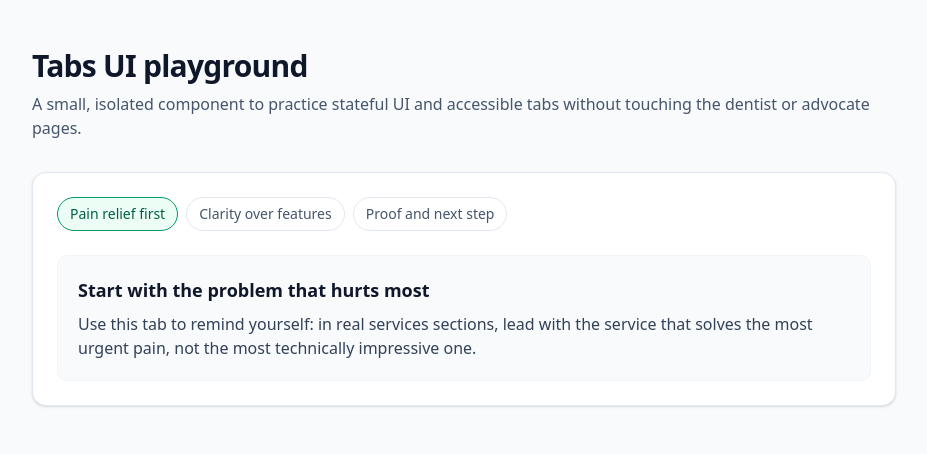
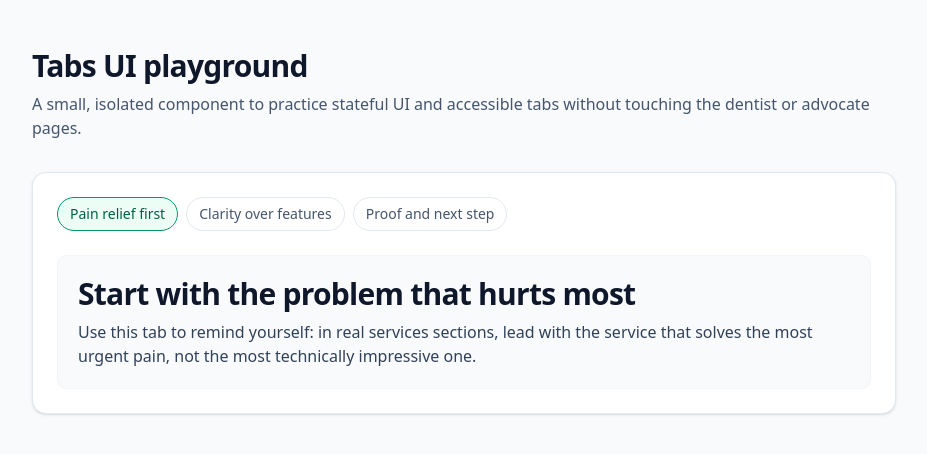
Before and after one commit to fooorrrceee/rr-dental-flip, a Next.js app in the folder landing-course/: page /playground/tabs in a window 1280 px wide. Shown: the top 454 px of the page, without its empty margins (176-1103 px from the left). Built offline with nearby package versions, Linux system fonts and the light colour scheme.

Commit message:
conform tabs h2 style to rest of project

```diff
--- a/landing-course/app/components/Tabs.tsx
+++ b/landing-course/app/components/Tabs.tsx
@@ -75,9 +75,10 @@ export function Tabs({
         aria-labelledby={`tab-${activeTab.id}`}
         className="mt-6 rounded-lg border border-slate-100 bg-slate-50 px-4 py-4 sm:px-5 sm:py-5"
       >
-        <h2 className="text-base font-semibold text-slate-900 sm:text-lg">
+        <h2 className="text-2xl font-semibold tracking-tight text-slate-900 sm:text-3xl">
           {activeTab.title}
         </h2>
+
         <p className="mt-2 text-sm text-slate-700 sm:text-base">
           {activeTab.body}
         </p>
```
